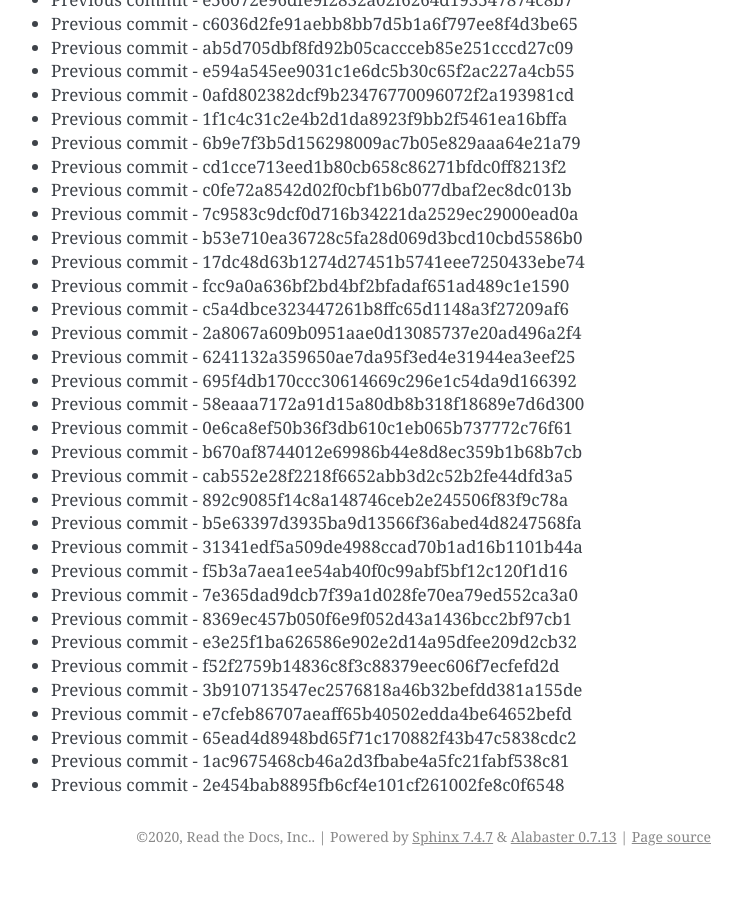
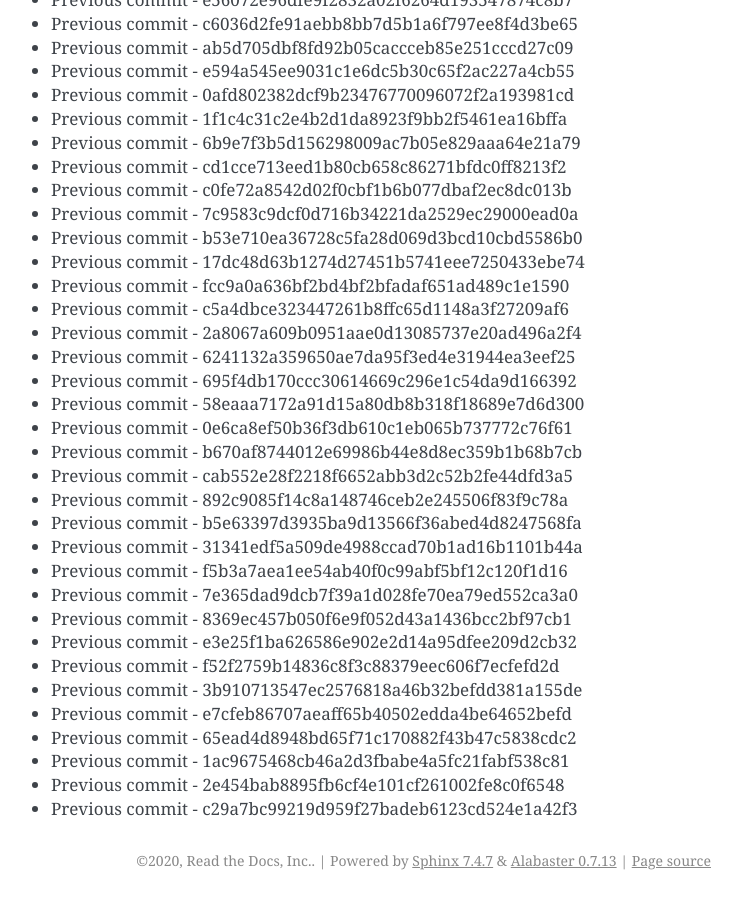
Before and after one commit to readthedocs/rtd-git-stresstest, a Sphinx documentation site: the page built from docs/updates.rst, in a window 1280 px wide and 900 px high, scrolled down 98080 px. Shown: the whole window, without its empty margins (399-1141 px from the left). Built offline with Sphinx 7.4.7, drawn with Linux system fonts in a browser that asks for light colours; before the commit the page ends 98956 px from its top, so only the background shows below that.

Commit message:
Generating commit from previous: c29a7bc99219d959f27badeb6123cd524e1a42f3

```diff
--- a/docs/updates.rst
+++ b/docs/updates.rst
@@ -4153,3 +4153,4 @@ It can be tested for any performance characteristics.
 * Previous commit - 65ead4d8948bd65f71c170882f43b47c5838cdc2
 * Previous commit - 1ac9675468cb46a2d3fbabe4a5fc21fabf538c81
 * Previous commit - 2e454bab8895fb6cf4e101cf261002fe8c0f6548
+* Previous commit - c29a7bc99219d959f27badeb6123cd524e1a42f3
```
